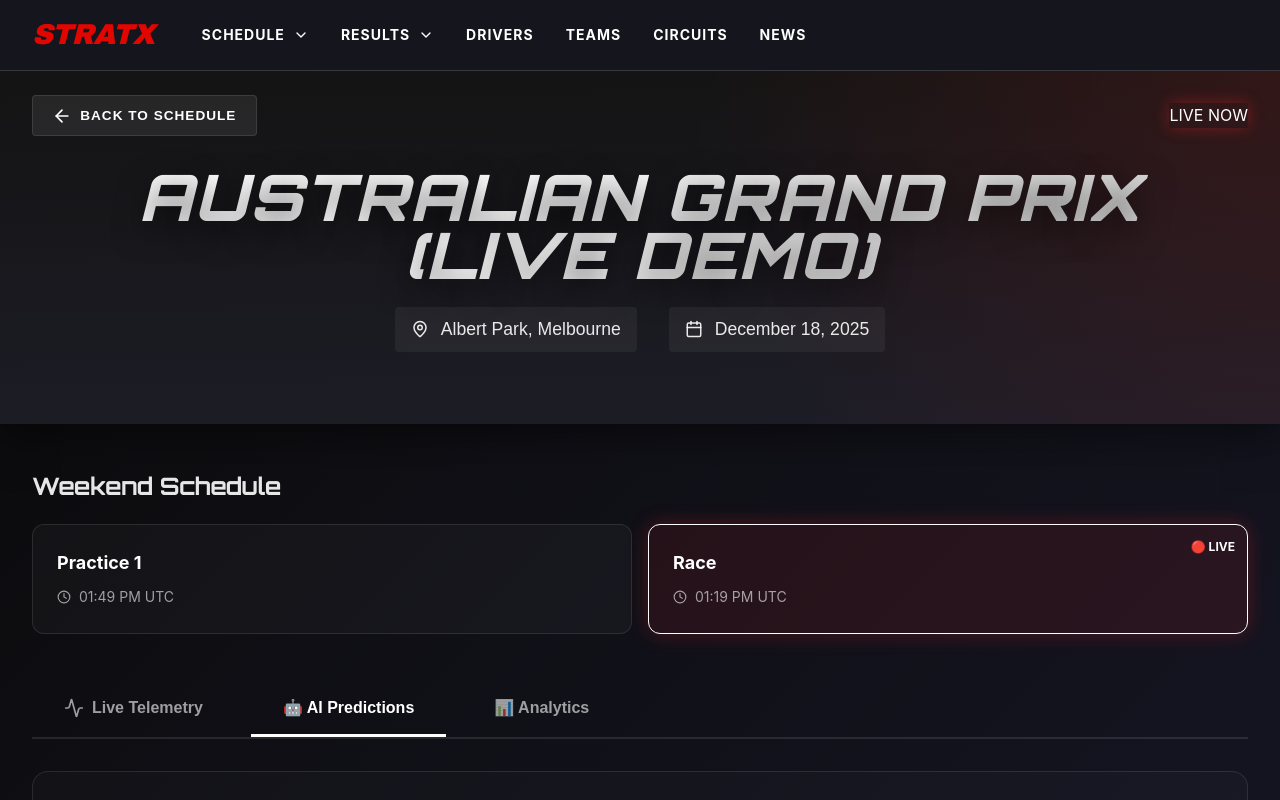
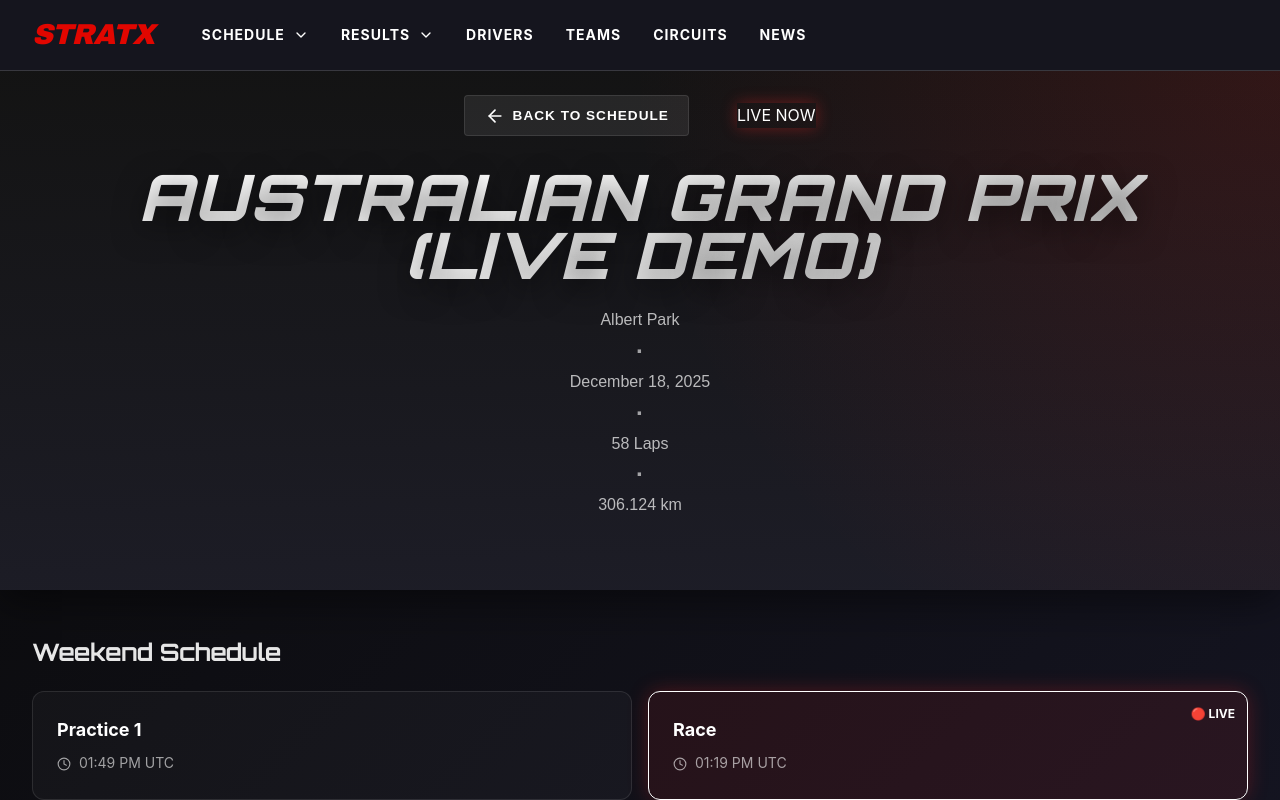
Before and after one commit to sriksven/StratX, a React (Vite) app in the folder frontend/: page /StratX/race/1 in a window 1280 px wide. Built offline with nearby package versions, Linux system fonts and the light colour scheme; no server answers.

Commit message:
UI: Refactor Race Detail Header for Vertical Layout and Improved Spacing

```diff
--- a/frontend/src/pages/RaceDetailPage.css
+++ b/frontend/src/pages/RaceDetailPage.css
@@ -28,16 +28,17 @@
 
 .race-header-top {
     display: flex;
-    justify-content: space-between;
+    justify-content: center;
     align-items: center;
+    gap: 3rem;
+    /* Increase gap between Back button and Status Badge */
     max-width: 1400px;
     margin: 0 auto 2rem;
     position: relative;
     z-index: 1;
-    position: relative;
-    /* Center active element if needed or keep spaced */
 }
 
+/* ... back button style ... */
 .back-button {
     display: inline-flex;
     align-items: center;
@@ -56,7 +57,7 @@
     transition: all 0.3s ease;
     margin-bottom: 0;
     /* Override previous margin */
-    align-self: flex-start;
+    align-self: center;
 }
 
 .back-button:hover {
@@ -66,17 +67,15 @@
 }
 
 .header-content-grid {
-    display: grid;
-    grid-template-columns: 1.2fr 1fr;
-    gap: 3rem;
+    display: flex;
+    flex-direction: column;
+    align-items: center;
+    text-align: center;
+    gap: 1.5rem;
     max-width: 1400px;
     margin: 0 auto;
-    /* Center content explicitly */
-    justify-content: center;
-    text-align: center;
     position: relative;
     z-index: 1;
-    align-items: center;
 }
 
 .race-header-title {
@@ -97,24 +96,34 @@
 
 .race-header-meta {
     display: flex;
+    flex-direction: column;
+    /* Stack items vertically */
     align-items: center;
-    gap: 2rem;
+    gap: 0.75rem;
     margin-bottom: 2rem;
     font-family: 'Titillium Web', sans-serif;
-    /* If available, else inherit */
 }
 
 .meta-item {
     display: flex;
     align-items: center;
-    gap: 0.75rem;
-    color: rgba(255, 255, 255, 0.9);
-    font-size: 1.1rem;
-    font-weight: 500;
-    padding: 0.5rem 1rem;
-    background: rgba(255, 255, 255, 0.05);
-    border-radius: 4px;
-    border-left: 3px solid var(--accent-red);
+    gap: 0.5rem;
+    color: rgba(255, 255, 255, 0.7);
+    font-size: 1rem;
+    font-weight: 400;
+    /* Remove box styling */
+    padding: 0;
+    background: transparent;
+    border: none;
+    border-left: none;
+}
+
+.meta-separator {
+    color: var(--accent-red);
+    font-weight: bold;
+    font-size: 1.5rem;
+    line-height: 0.5;
+    opacity: 0.6;
 }
 
 /* Header Circuit Visuals */
--- a/frontend/src/pages/RaceDetailPage.tsx
+++ b/frontend/src/pages/RaceDetailPage.tsx
@@ -1,6 +1,6 @@
 import { useEffect, useState, useMemo } from 'react';
 import { useParams, useNavigate } from 'react-router-dom';
-import { ArrowLeft, Calendar, MapPin, Clock, Activity, Flag } from 'lucide-react';
+import { ArrowLeft, Clock, Activity, Flag } from 'lucide-react';
 import LiveTelemetry from '../components/LiveTelemetry';
 import PredictionCards from '../components/PredictionCards';
 import TelemetryCharts from '../components/TelemetryCharts';
@@ -201,12 +201,19 @@ export default function RaceDetailPage() {
 
                         <div className="race-header-meta">
                             <div className="meta-item">
-                                <MapPin size={18} />
-                                <span>{displayedRaceInfo?.circuit_short_name}, {displayedRaceInfo?.location}</span>
+                                <span>{displayedRaceInfo?.circuit_short_name || 'Circuit Name'}</span>
                             </div>
+                            <div className="meta-separator">·</div>
                             <div className="meta-item">
-                                <Calendar size={18} />
                                 <span>{formatDate(raceDate)}</span>
+                            </div>
+                            <div className="meta-separator">·</div>
+                            <div className="meta-item">
+                                <span>{staticRaceData?.laps || 58} Laps</span>
+                            </div>
+                            <div className="meta-separator">·</div>
+                            <div className="meta-item">
+                                <span>{staticRaceData?.raceDistance || '306.124 km'}</span>
                             </div>
                         </div>
                     </div>
```
